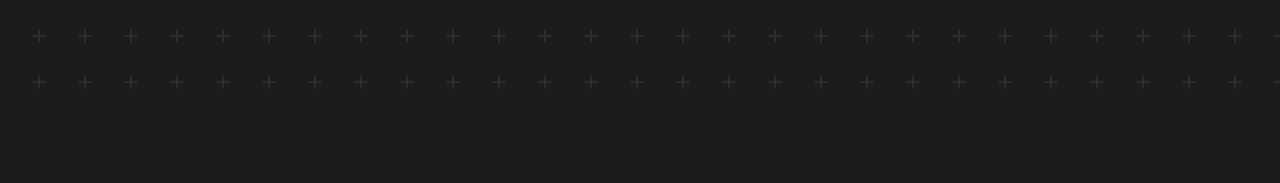
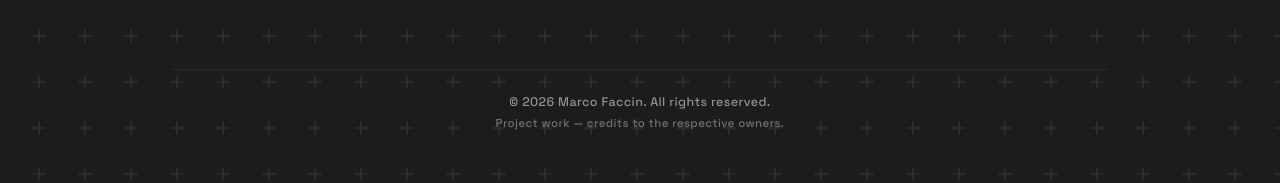
Before and after one commit to FaccinM123/FaccinM123.github.io, a plain HTML site: page A1MON.dc.html in a window 1280 px wide. Shown: the part 1429-1612 px from the top of the page. Before the commit the page ends 1528 px from the top, so only its background shows below. Drawn offline with nearby package versions, Linux system fonts and the light colour scheme.

Commit message:
Add files via upload

```diff
--- a/A1MON.dc.html
+++ b/A1MON.dc.html
@@ -85,6 +85,11 @@
         <iframe src="presentations/a1-mon.html" title="A1 MON case study" loading="lazy" style="width:100%; height:100%; border:0; display:block;"></iframe>
       </div>
     </section>
+
+    <footer style="margin-top:70px; padding-top:22px; border-top:1px solid #262c34; text-align:center; font-family:'Space Grotesk',sans-serif; font-size:12.5px; letter-spacing:0.4px; color:#8f9490; line-height:1.7;">
+      <p>&copy; 2026 Marco Faccin. All rights reserved.</p>
+      <p style="font-size:11.5px; color:#6f746f;">Project work &mdash; credits to the respective owners.</p>
+    </footer>
   </main>
 </div>
 </x-dc>
```
Also changed, not shown: InstaSpesa.dc.html (+5 -0 lines), Portfolio.dc.html (+5 -0 lines).
